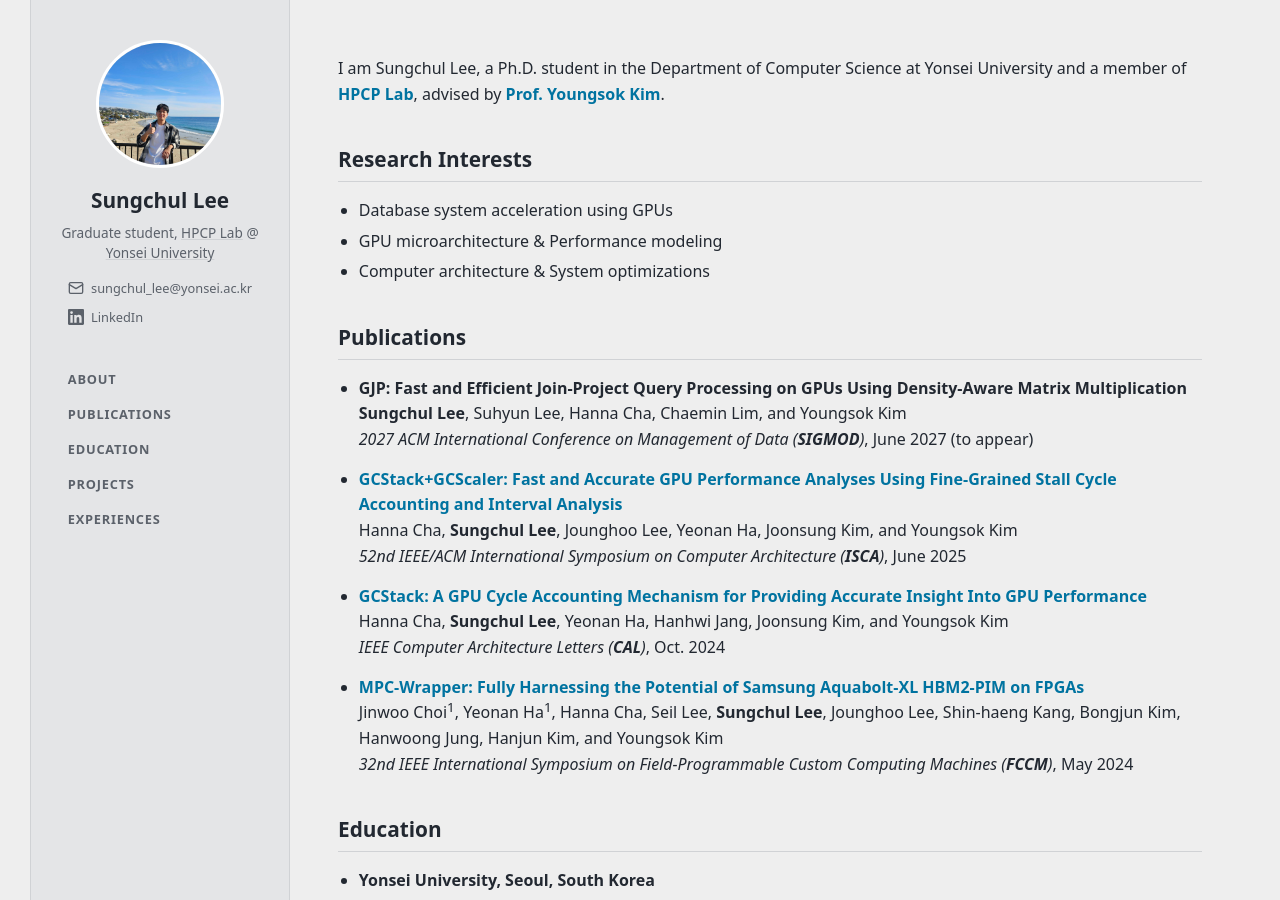
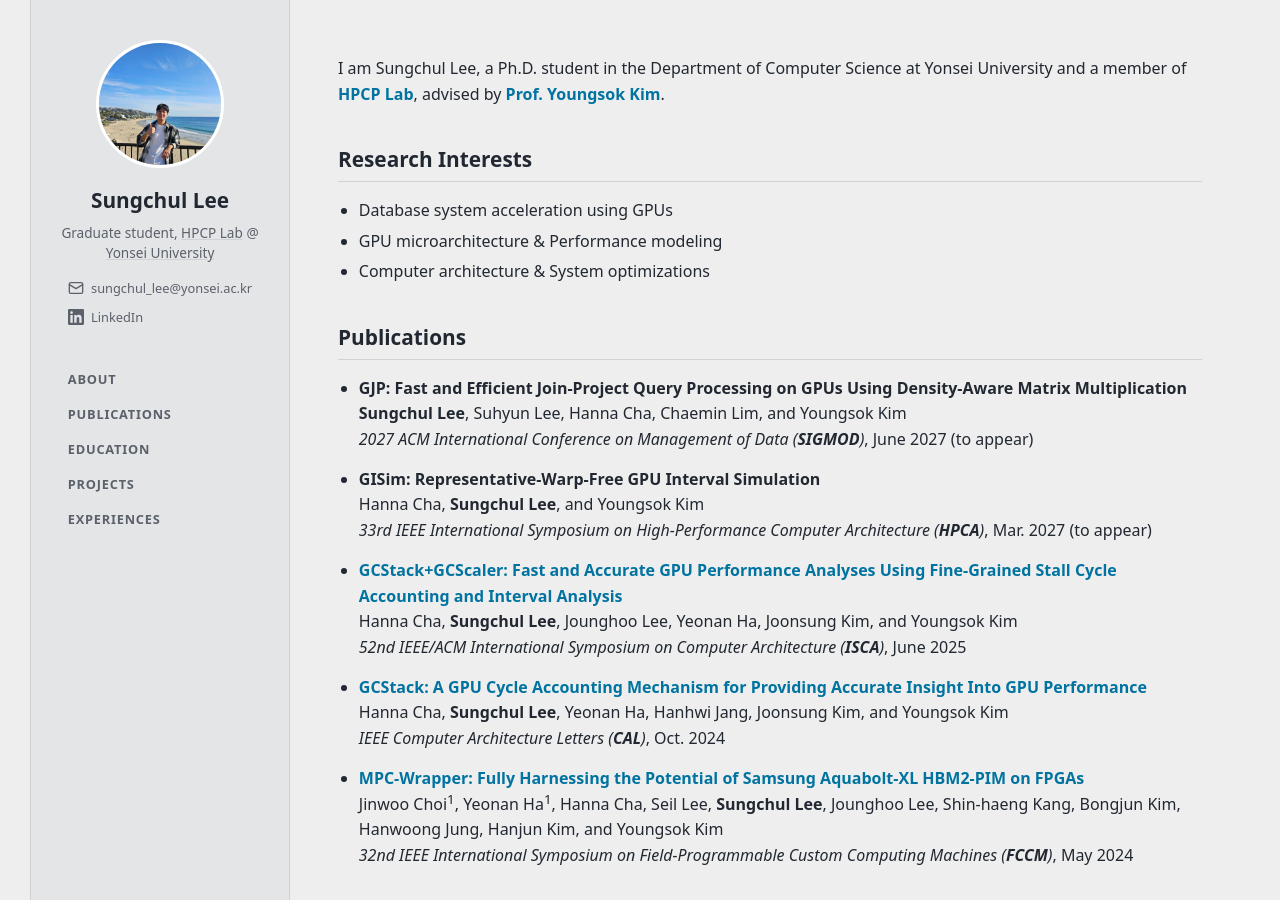
Before and after one commit to Sungchul99/Sungchul99.github.io, a Jekyll site: the page built from index.md, in a window 1280 px wide and 900 px high. Built offline with Jekyll 4.4.1, drawn with Linux system fonts in a browser that asks for light colours.

Commit message:
Update publications

```diff
--- a/index.md
+++ b/index.md
@@ -19,6 +19,10 @@ I am Sungchul Lee, a Ph.D. student in the Department of Computer Science at Yons
 * **GJP: Fast and Efficient Join-Project Query Processing on GPUs Using Density-Aware Matrix Multiplication**
 **Sungchul Lee**, Suhyun Lee, Hanna Cha, Chaemin Lim, and Youngsok Kim
 *2027 ACM International Conference on Management of Data (**SIGMOD**)*, June 2027 (to appear)
+
+* **GISim: Representative-Warp-Free GPU Interval Simulation**
+Hanna Cha, **Sungchul Lee**, and Youngsok Kim
+*33rd IEEE International Symposium on High-Performance Computer Architecture (**HPCA**)*, Mar. 2027 (to appear)
 
 * **[GCStack+GCScaler: Fast and Accurate GPU Performance Analyses Using Fine-Grained Stall Cycle Accounting and Interval Analysis](https://doi.org/10.1145/3695053.3731068)**
 Hanna Cha, **Sungchul Lee**, Jounghoo Lee, Yeonan Ha, Joonsung Kim, and Youngsok Kim
```
Also changed, not shown: 2 other files.
